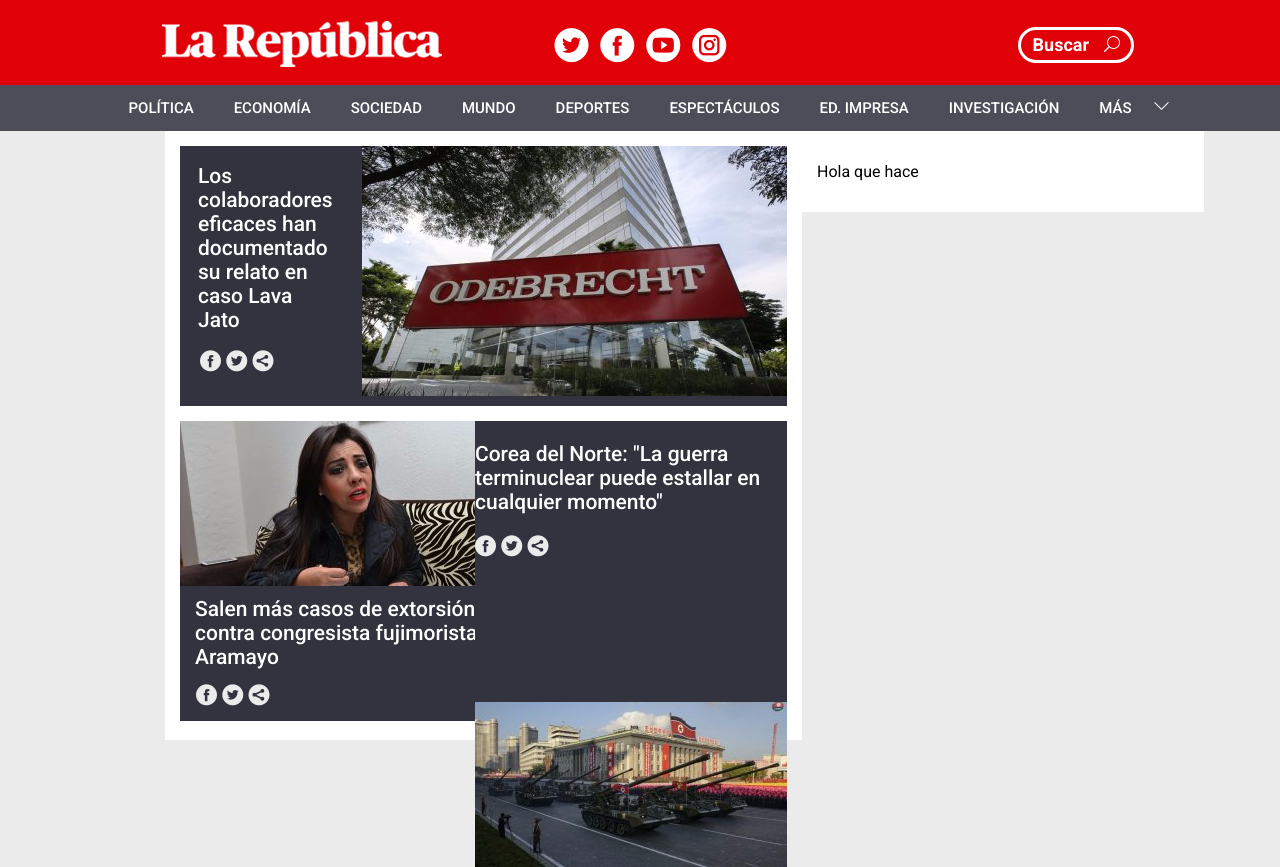
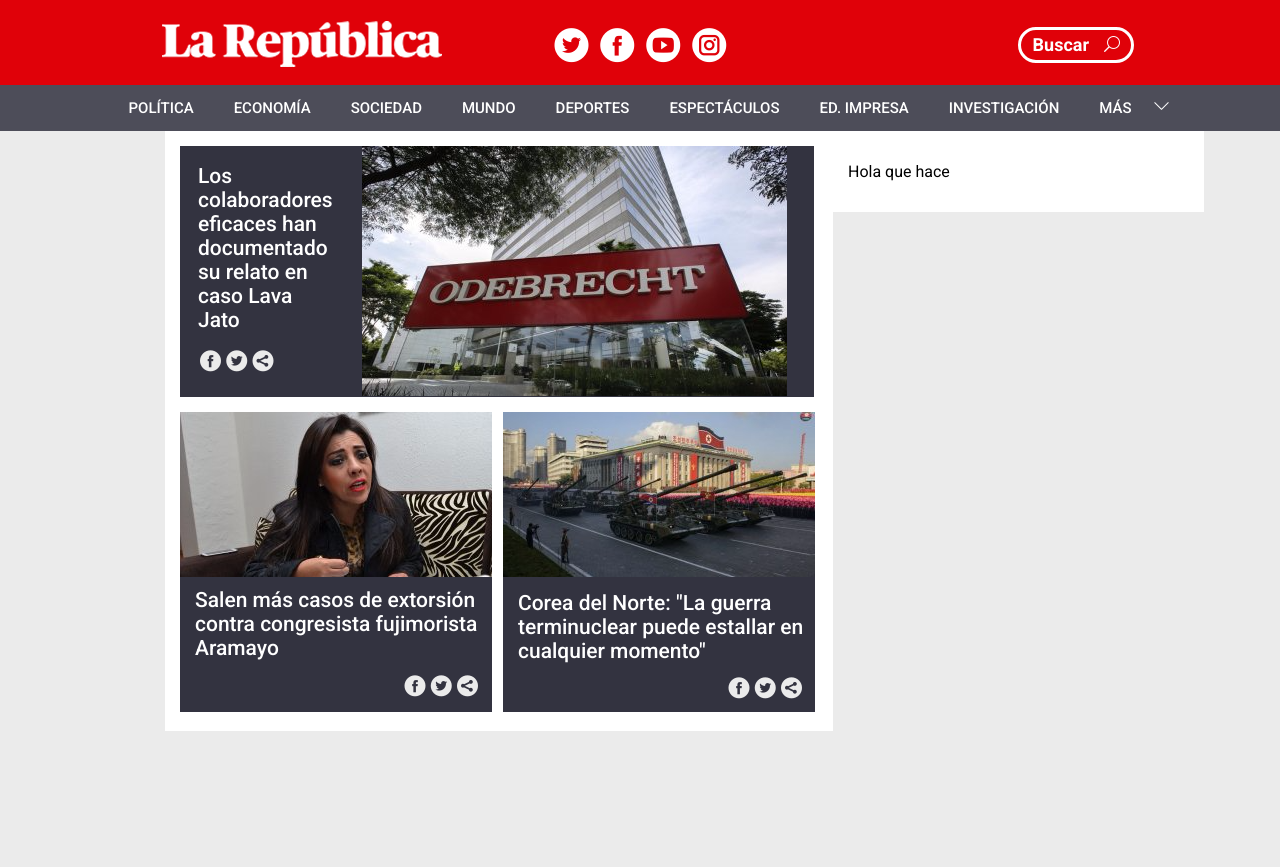
Before and after one commit to yelitzacho/La-Rep-blica, a plain HTML site: page index.html in a window 1280 px wide. After the commit the page ends 800 px from the top, so only its background shows below. Drawn offline with Linux system fonts and the light colour scheme; files whose address does not match are found by name.

Commit message:
Section avanzado

```diff
--- a/assets/css/main.css
+++ b/assets/css/main.css
@@ -90,7 +90,7 @@ body{
 }
 
 #box-section{
-	width: 637px;
+	width: 668px;
 	position: absolute;
 	padding: 15px;
 	box-sizing: border-box;
@@ -138,7 +138,7 @@ body{
 
 .sprite-alejandra-aramayo{
 	position: absolute;
-	top: 290px;
+	top: 281px;
 }
 
 .lista-icon{
@@ -155,7 +155,12 @@ body{
 	background-color: #333340;
 	position: absolute;
 	bottom: 19px;
-	left: 310px;
+	left: 338px;
+}
+
+.sprite-corea-del-norte-{
+	position: absolute;
+	bottom: 135px;
 }
 
 .primertexto{
@@ -164,7 +169,26 @@ body{
 
 .segundotexto{
 	top: 263px;
-	left: 16px;
+	right: 14px;
+}
+
+.tercertexto{
+	bottom: -30px;
+	right: 13px;
+}
+
+.bigbox{
+	width: 634px;
+	height: 251px;
+}
+
+#texto-tres{
+	width: 300px;
+	padding: 15px;
+	box-sizing: content-box;
+	margin: 0;
+	position: absolute;
+	bottom: -6px;
 }
 
 .child{
@@ -180,7 +204,7 @@ body{
 
 /*Aside*/
  #box-aside{
- 	width: 372px;
+ 	width: 341px;
  	position: absolute;
  	right: -64px;
  	padding: 15px;
--- a/index.html
+++ b/index.html
@@ -39,7 +39,7 @@
 		<section id="box">
 			<section id="box-section">
 				<article id="article-uno">
-					<div class="box-article">
+					<div class="box-article bigbox">
 						<p id="texto-uno">Los colaboradores eficaces han documentado su relato en caso Lava Jato</p>
 						<div class="lista-icon primertexto">
 							<span class="icon-facebook icon-article"></span>
@@ -63,8 +63,8 @@
 					</article>
 					<article id="nota2">
 							<div class="box-article child">
-								<p>Corea del Norte: "La guerra terminuclear puede estallar en cualquier momento"</p>
-								<div class="lista-icon">
+								<p id="texto-tres">Corea del Norte: "La guerra terminuclear puede estallar en cualquier momento"</p>
+								<div class="lista-icon tercertexto">
 									<span class="icon-facebook icon-article"></span>
 									<span class="icon-twitter icon-article"></span>
 									<span class="icon-compartir icon-article"></span>
```
